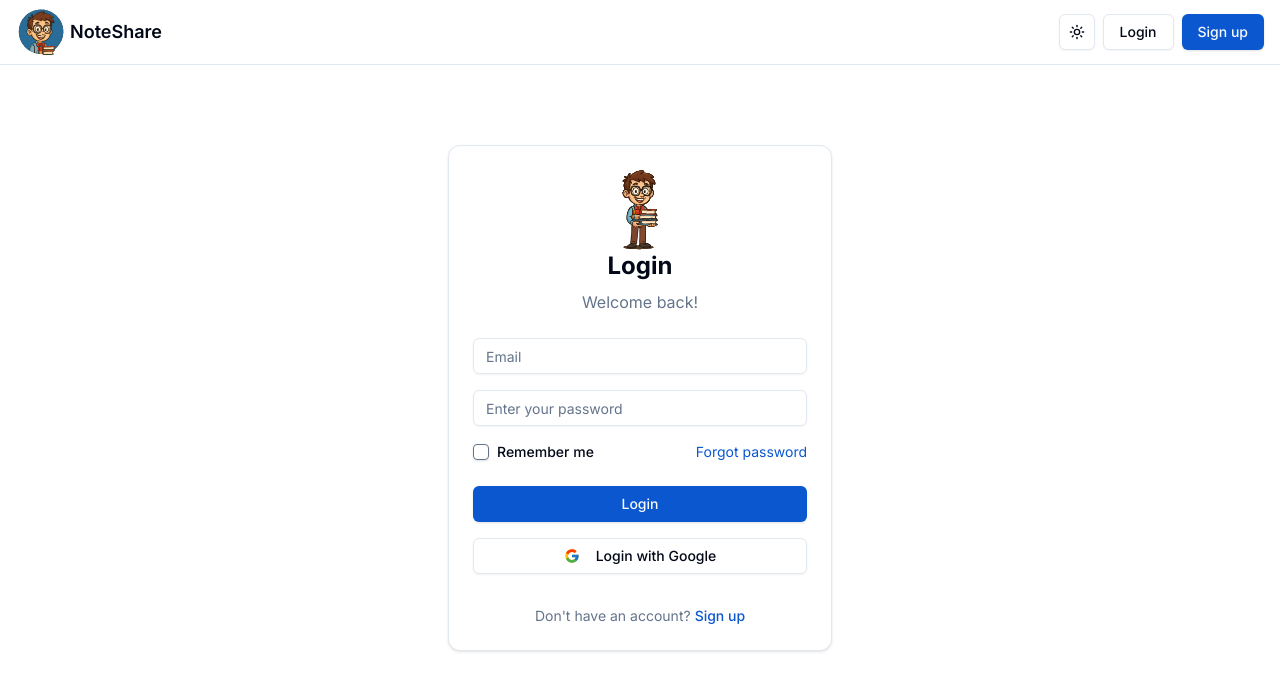
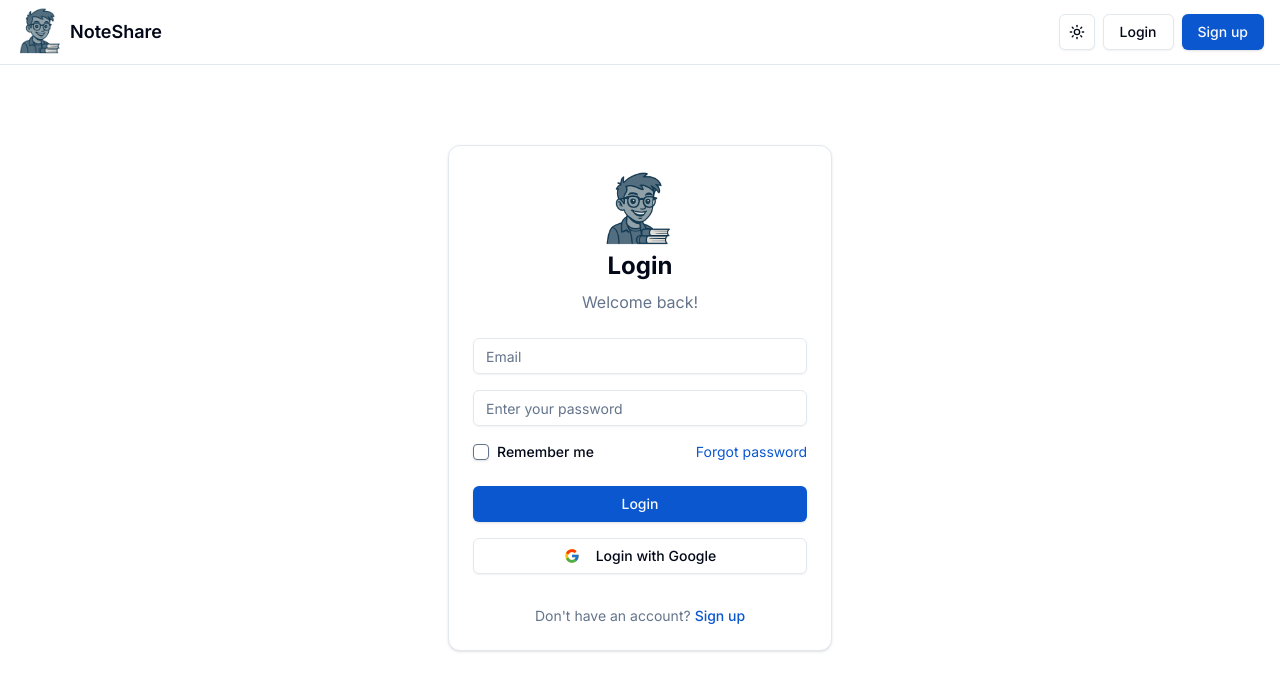
Before and after one commit to joshualwf/note-share, a Next.js app: page /login in a window 1280 px wide. Shown: the top 690 px of the page. Built offline with nearby package versions, Linux system fonts and the light colour scheme; no server answers.

Commit message:
update icon

```diff
--- a/src/app/layout.tsx
+++ b/src/app/layout.tsx
@@ -46,7 +46,7 @@ export default async function RootLayout({
               <div className="flex h-16 items-center px-4">
                 <Link className="flex h-16 items-center" href="/">
                   <Image
-                    src="/circle-nerd.svg"
+                    src="/icon2.png"
                     alt="nerd icon"
                     width={50}
                     height={50}
--- a/src/components/login-form.tsx
+++ b/src/components/login-form.tsx
@@ -79,7 +79,7 @@ const LoginForm = ({
           <Card className="mx-auto w-full max-w-sm p-6">
             <div className="mb-6 flex flex-col items-center">
               <Image
-                src="/standing-nerd.svg"
+                src="/icon2.png"
                 width="80"
                 height="80"
                 alt="standing nerd"
--- a/src/components/signup-form.tsx
+++ b/src/components/signup-form.tsx
@@ -81,7 +81,7 @@ const SignupForm = ({
           <Card className="mx-auto w-full max-w-sm p-6">
             <div className="mb-6 flex flex-col items-center">
               <Image
-                src="/standing-nerd.svg"
+                src="/icon2.png"
                 width="80"
                 height="80"
                 alt="standing nerd"
```
Also changed, not shown: public/icon2.png (added).
